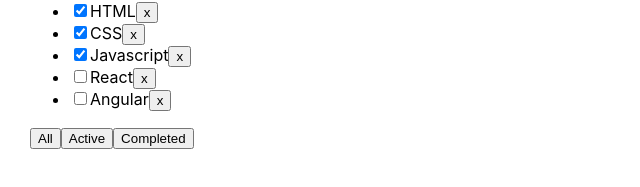
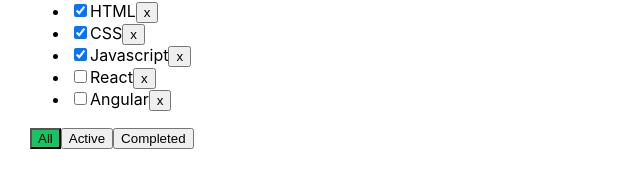
Before and after one commit to Yaroslav-Mig/todoList-react-ts, a React (Create React App) app: page / in a window 1280 px wide. Shown: the part 127-314 px from the top of the page, without its empty margins (0-640 px from the left). Built offline with nearby package versions, Linux system fonts and the light colour scheme.

Commit message:
feat: add error message func

```diff
--- a/src/App.tsx
+++ b/src/App.tsx
@@ -18,7 +18,7 @@
     { id: v1(), title: 'React', isDone: false },
     { id: v1(), title: 'Angular', isDone: false },
   ]);
-  const [filter, setFilter] = useState('all');
+  const [filter, setFilter] = useState<FilterValueType>('all');
 
   const removeTask = (id: string): void => {
     const filteredTasks = tasks.filter((item) => item.id !== id);
@@ -56,6 +56,7 @@
       <TodoList
         title='What to learn'
         tasks={displayTasks}
+        filterValue={filter}
         removeTask={removeTask}
         filterTask={filterTask}
         addTask={addTask}
--- /dev/null
+++ b/src/components/todoList.module.css
@@ -0,0 +1,10 @@
+.input_error {
+  outline: 1px solid rgb(255, 0, 0);
+  border: 1px solid rgb(255, 0, 0);
+}
+.message_error {
+  color: rgb(255, 0, 0);
+}
+.btn_active {
+  background-color: rgb(21, 197, 97);
+}
--- a/src/components/todoList.tsx
+++ b/src/components/todoList.tsx
@@ -1,9 +1,11 @@
 import React, { ChangeEvent, KeyboardEvent, MouseEvent, useState } from 'react';
 import { TaskType, FilterValueType } from '../App';
+import classes from './todoList.module.css';
 
 type PropsType = {
   title: string;
   tasks: Array<TaskType>;
+  filterValue: FilterValueType;
   removeTask: (id: string) => void;
   filterTask: (value: FilterValueType) => void;
   addTask: (title: string) => void;
@@ -12,9 +14,11 @@
 
 export function TodoList(props: PropsType) {
   const [title, setTitle] = useState('');
+  const [error, setError] = useState<null | string>(null);
 
   const onChangeHandler = (e: ChangeEvent<HTMLInputElement>): void => {
     setTitle(e.currentTarget.value);
+    setError(null);
   };
   const onKeyDownHandler = (e: KeyboardEvent<HTMLInputElement>): void => {
     if (e.ctrlKey && e.key === 'Enter') {
@@ -22,8 +26,12 @@
     }
   };
   const addTask = (): void => {
-    props.addTask(title);
-    setTitle('');
+    if (title.trim() !== '') {
+      props.addTask(title);
+      setTitle('');
+    } else {
+      setError('Title is required');
+    }
   };
   const onFilterHandler = (e: MouseEvent<HTMLButtonElement>): void => {
     const target = e.currentTarget;
@@ -56,18 +64,33 @@
     <div>
       <h3>{props.title}</h3>
       <div>
-        <input value={title} onChange={onChangeHandler} onKeyDown={onKeyDownHandler} />
+        <input
+          className={error ? classes.input_error : ''}
+          value={title}
+          onChange={onChangeHandler}
+          onKeyDown={onKeyDownHandler}
+        />
         <button onClick={addTask}>+</button>
       </div>
+      {error && <p className={classes.message_error}>{error}</p>}
       <ul>{tasksForTodoList}</ul>
       <div>
-        <button data-filter='all' onClick={onFilterHandler}>
+        <button
+          className={props.filterValue === 'all' ? classes.btn_active : ''}
+          data-filter='all'
+          onClick={onFilterHandler}>
           All
         </button>
-        <button data-filter='active' onClick={onFilterHandler}>
+        <button
+          className={props.filterValue === 'active' ? classes.btn_active : ''}
+          data-filter='active'
+          onClick={onFilterHandler}>
           Active
         </button>
-        <button data-filter='completed' onClick={onFilterHandler}>
+        <button
+          className={props.filterValue === 'completed' ? classes.btn_active : ''}
+          data-filter='completed'
+          onClick={onFilterHandler}>
           Completed
         </button>
       </div>
```
